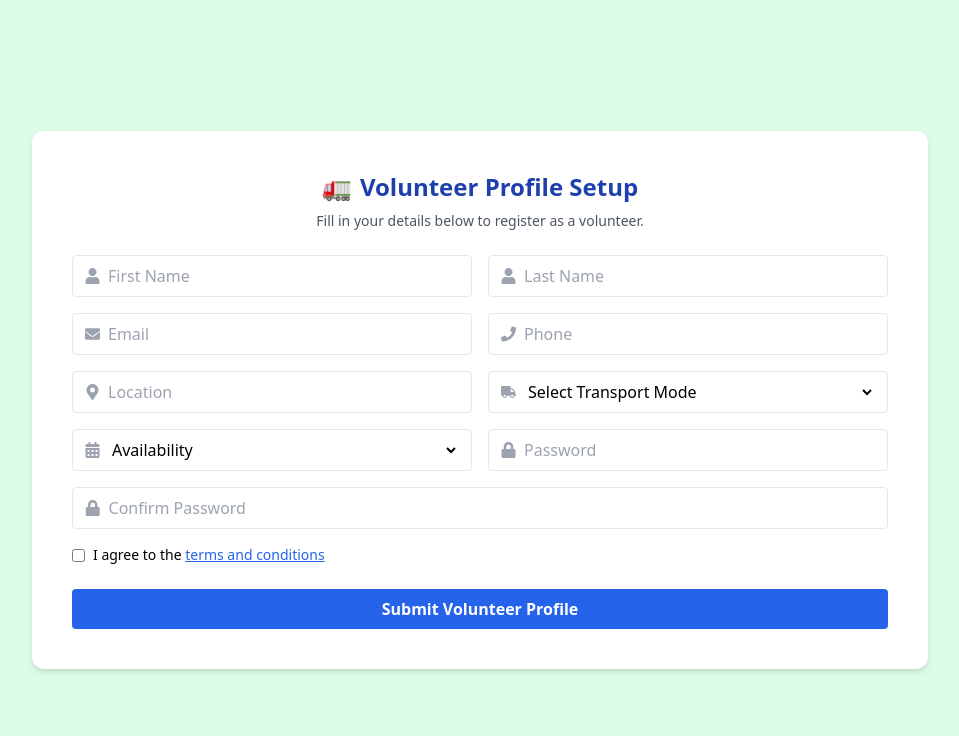
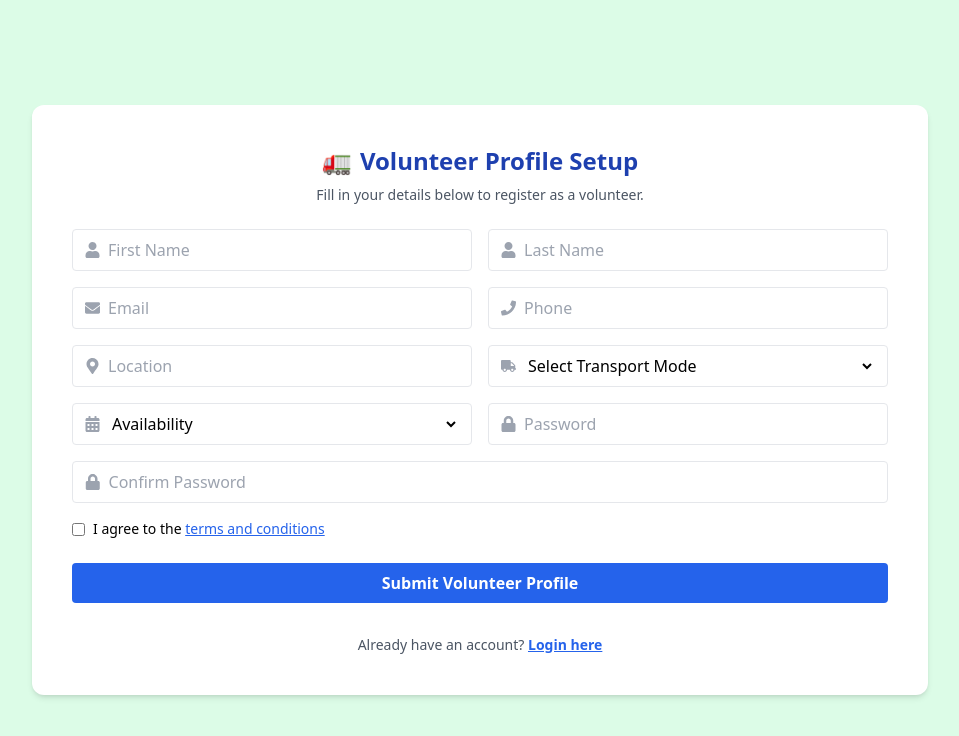
Before and after one commit to Vinay1489/Feed_The_Needy, a React (Vite) app in the folder frontend/: page /volunteersignup in a window 1280 px wide. Shown: the top 736 px of the page, without its empty margins (160-1119 px from the left). Built offline with nearby package versions, Linux system fonts and the light colour scheme.

Commit message:
already have an account link added

```diff
--- a/frontend/src/components/VolunteerSignUp/VolunteerForm.jsx
+++ b/frontend/src/components/VolunteerSignUp/VolunteerForm.jsx
@@ -8,7 +8,7 @@ import {
   FaCalendarAlt,
   FaLock,
 } from "react-icons/fa";
-
+import { Link } from "react-router-dom";
 const VolunteerForm = () => {
   const [formData, setFormData] = useState({
     firstName: "",
@@ -187,6 +187,15 @@ const VolunteerForm = () => {
           >
             Submit Volunteer Profile
           </button>
+          <div className="col-span-2 text-center mt-4 text-sm text-gray-600">
+            Already have an account?{" "}
+            <Link
+              to="/volunteerlogin"
+              className="text-blue-600 font-semibold underline"
+            >
+              Login here
+            </Link>
+          </div>
         </form>
       </div>
     </div>
```
